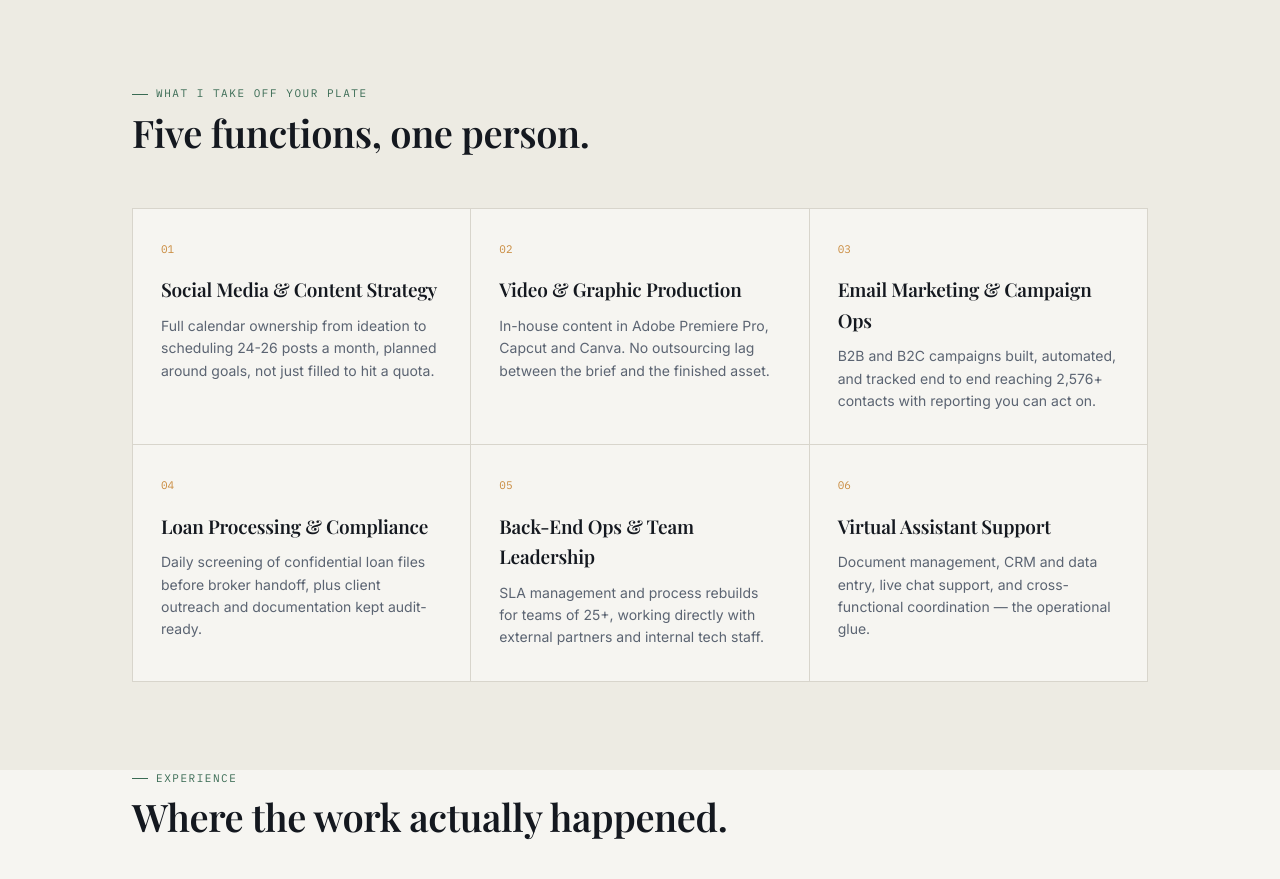
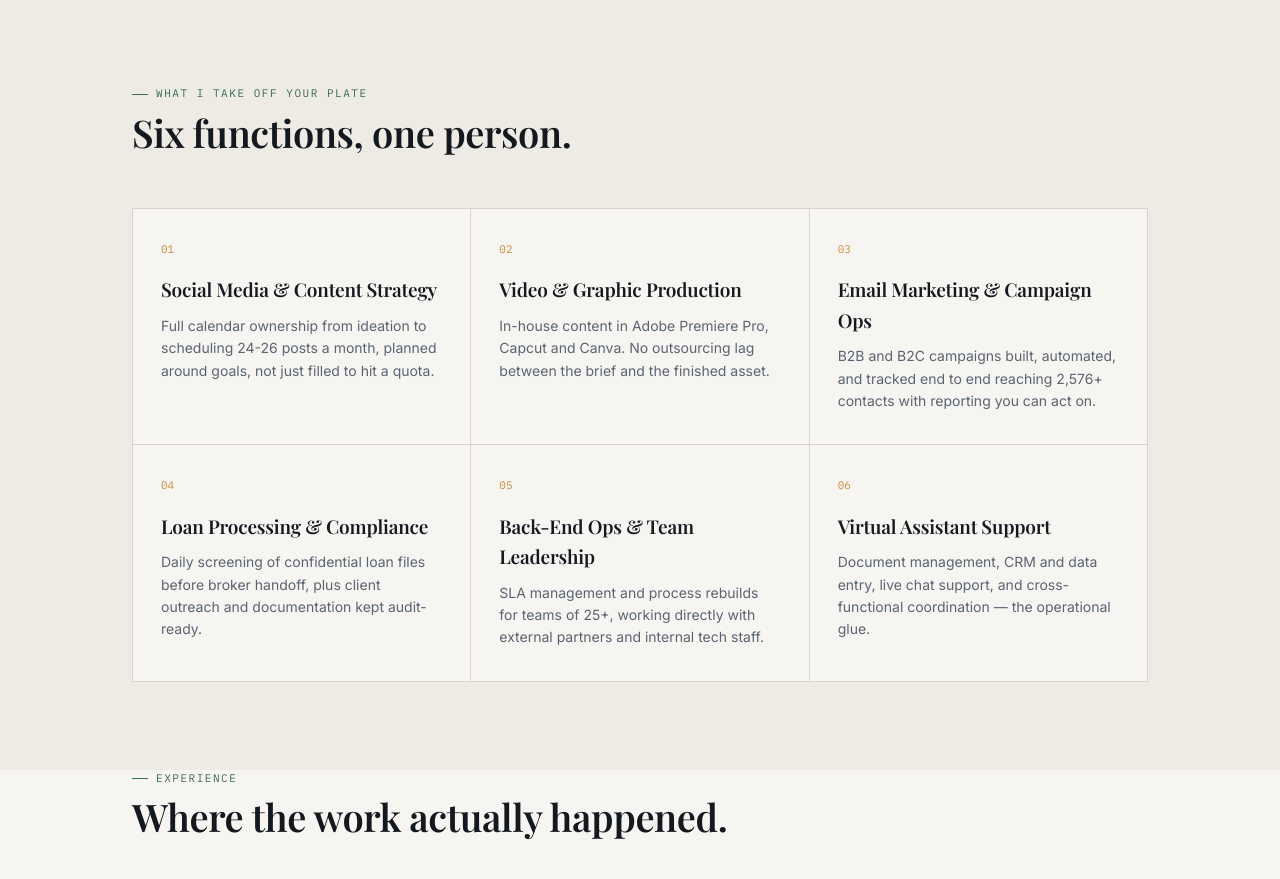
Before and after one commit to allanmunezjr/portfolio, a plain HTML site: page index.html in a window 1280 px wide. Shown: the part 1602-2481 px from the top of the page. Drawn offline with nearby package versions, Linux system fonts and the light colour scheme; a web font is replaced by a local one.

Commit message:
Update index.html

```diff
--- a/index.html
+++ b/index.html
@@ -383,7 +383,7 @@
       <div class="section-head">
         <div>
           <div class="eyebrow">What I take off your plate</div>
-          <h2>Five functions, one person.</h2>
+          <h2>Six functions, one person.</h2>
         </div>
       </div>
       <div class="services">
```
